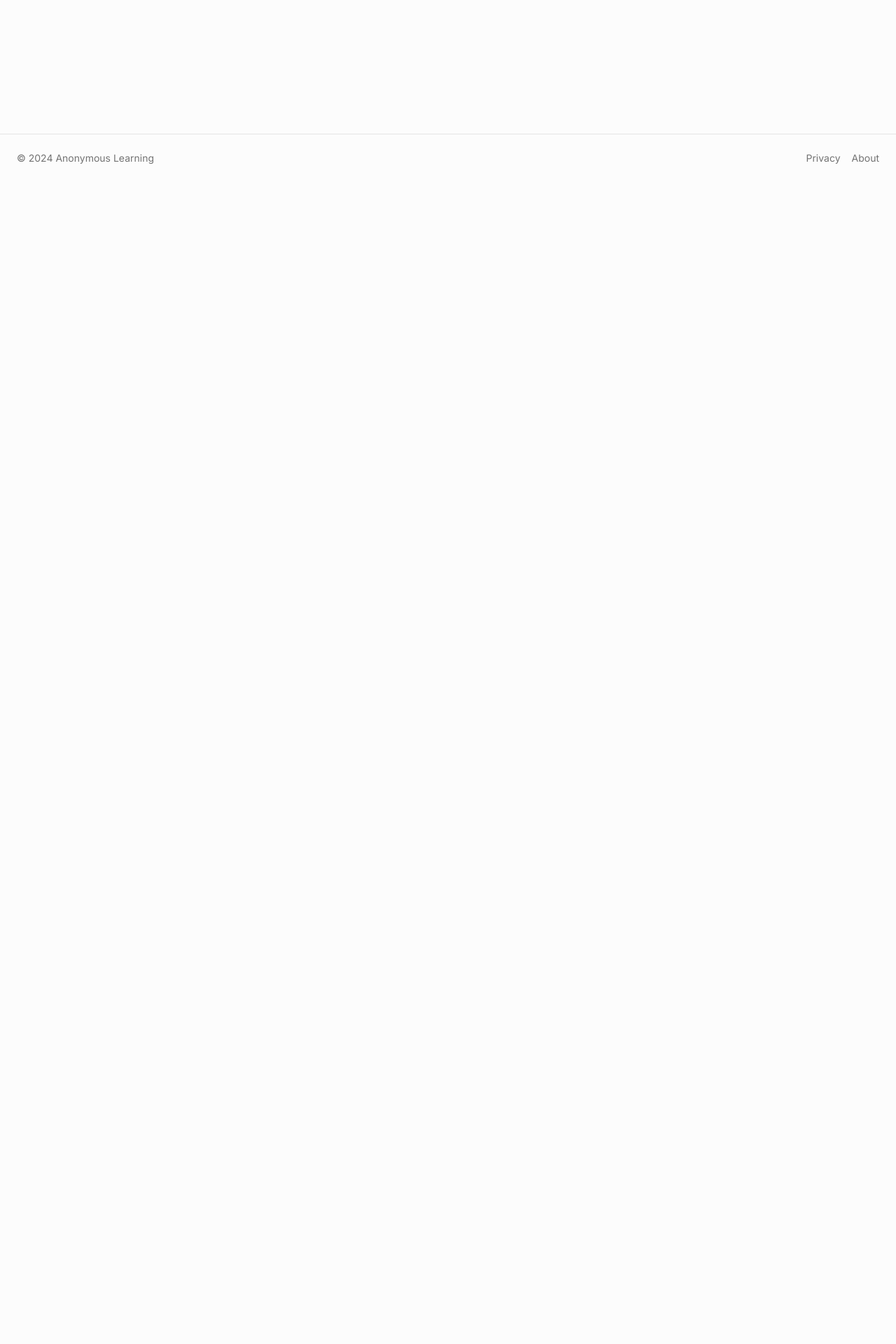
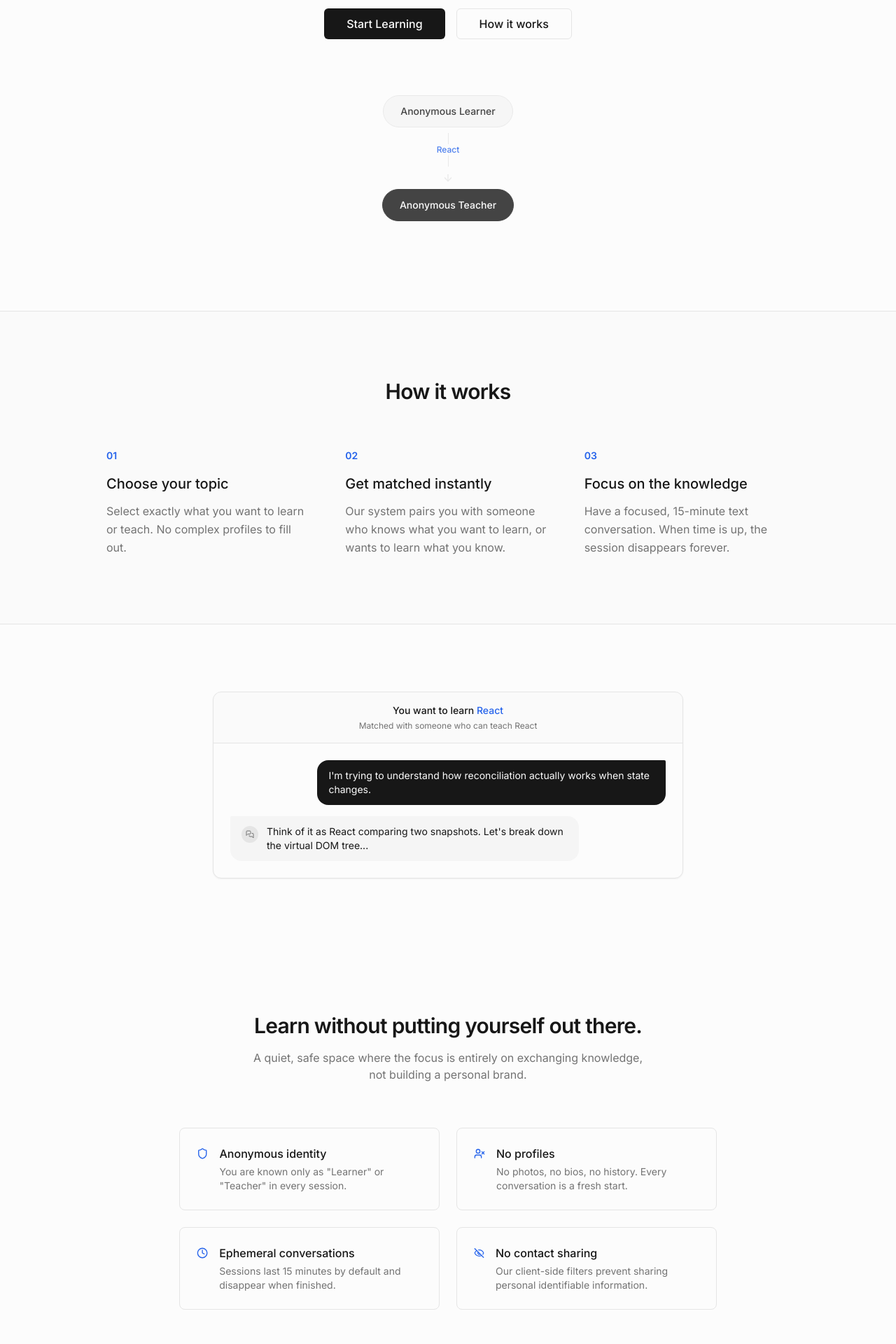
Before and after one commit to kasturirasekar/anonymous, a React (Vite) app in the folder anonymous-learning/: page / in a window 1280 px wide. Shown: the part 540-2460 px from the top of the page at 70% size. Before the commit the page ends 800 px from the top, so only its background shows below. Built offline with nearby package versions, Linux system fonts and the light colour scheme.

Commit message:
feat: build anonymous learning landing page

```diff
--- a/anonymous-learning/src/App.tsx
+++ b/anonymous-learning/src/App.tsx
@@ -1,25 +1,28 @@
-import { BrowserRouter as Router, Routes, Route, Outlet } from 'react-router-dom';
+import { BrowserRouter as Router, Routes, Route, Outlet, Link } from 'react-router-dom';
+import Landing from './pages/Landing';
 
 // Application Shell / Layout
 function AppLayout() {
   return (
     <div className="min-h-screen flex flex-col selection:bg-accent/20">
-      {/* Navbar placeholder */}
       <header className="h-16 border-b border-border flex items-center px-6 sticky top-0 bg-background/80 backdrop-blur-sm z-50">
-        <div className="font-semibold tracking-tight text-lg">Anonymous Learning</div>
+        <Link to="/" className="font-semibold tracking-tight text-lg hover:opacity-80 transition-opacity">
+          Anonymous Learning
+        </Link>
       </header>
 
       {/* Main content */}
-      <main className="flex-1 flex flex-col">
+      <main className="flex-1 flex flex-col items-center">
         <Outlet />
       </main>
 
-      {/* Footer placeholder */}
-      <footer className="py-6 px-6 border-t border-border text-sm text-muted-foreground flex justify-between">
-        <div>© 2024 Anonymous Learning</div>
-        <div className="flex gap-4">
-          <a href="#" className="hover:text-foreground transition-colors">Privacy</a>
-          <a href="#" className="hover:text-foreground transition-colors">About</a>
+      <footer className="py-8 px-6 border-t border-border text-sm text-muted-foreground flex flex-col sm:flex-row justify-between items-center gap-4 bg-background">
+        <div>© {new Date().getFullYear()} Anonymous Learning</div>
+        <div className="flex gap-6">
+          <Link to="/about" className="hover:text-foreground transition-colors">Privacy</Link>
+          <Link to="/about" className="hover:text-foreground transition-colors">How it works</Link>
+          <Link to="/about" className="hover:text-foreground transition-colors">About</Link>
+          <a href="#" className="hover:text-foreground transition-colors">GitHub</a>
         </div>
       </footer>
     </div>
@@ -43,7 +46,7 @@ function App() {
     <Router>
       <Routes>
         <Route path="/" element={<AppLayout />}>
-          <Route index element={<PlaceholderPage title="Landing Page" />} />
+          <Route index element={<Landing />} />
           <Route path="login" element={<PlaceholderPage title="Login" />} />
           <Route path="verify" element={<PlaceholderPage title="Verify" />} />
           <Route path="dashboard" element={<PlaceholderPage title="Dashboard" />} />
--- /dev/null
+++ b/anonymous-learning/src/components/Button.tsx
@@ -0,0 +1,37 @@
+import { ButtonHTMLAttributes, forwardRef } from 'react';
+import { clsx, type ClassValue } from 'clsx';
+import { twMerge } from 'tailwind-merge';
+
+export function cn(...inputs: ClassValue[]) {
+  return twMerge(clsx(inputs));
+}
+
+interface ButtonProps extends ButtonHTMLAttributes<HTMLButtonElement> {
+  variant?: 'primary' | 'secondary' | 'outline' | 'ghost';
+  size?: 'sm' | 'md' | 'lg';
+}
+
+export const Button = forwardRef<HTMLButtonElement, ButtonProps>(
+  ({ className, variant = 'primary', size = 'md', ...props }, ref) => {
+    return (
+      <button
+        ref={ref}
+        className={cn(
+          'inline-flex items-center justify-center rounded-md text-sm font-medium transition-colors focus-visible:outline-none focus-visible:ring-2 focus-visible:ring-accent disabled:opacity-50 disabled:pointer-events-none',
+          {
+            'bg-foreground text-background hover:bg-foreground/90': variant === 'primary',
+            'bg-muted text-foreground hover:bg-muted/80': variant === 'secondary',
+            'border border-border bg-transparent hover:bg-muted': variant === 'outline',
+            'bg-transparent hover:bg-muted text-foreground': variant === 'ghost',
+            'h-9 px-4 py-2': size === 'md',
+            'h-8 px-3 text-xs': size === 'sm',
+            'h-11 px-8 text-base': size === 'lg',
+          },
+          className
+        )}
+        {...props}
+      />
+    );
+  }
+);
+Button.displayName = 'Button';
--- /dev/null
+++ b/anonymous-learning/src/pages/Landing.tsx
@@ -0,0 +1,150 @@
+import { useNavigate } from 'react-router-dom';
+import { Shield, UserX, Clock, EyeOff, ArrowDown, MessagesSquare } from 'lucide-react';
+import { Button } from '../components/Button';
+
+export default function Landing() {
+  const navigate = useNavigate();
+
+  return (
+    <div className="flex flex-col items-center w-full">
+      {/* Hero Section */}
+      <section className="w-full max-w-5xl px-6 py-24 md:py-32 flex flex-col items-center text-center">
+        <h1 className="text-4xl md:text-6xl font-semibold tracking-tight text-foreground max-w-3xl leading-tight">
+          Learn something.<br />
+          Teach something.<br />
+          <span className="text-muted-foreground">Meet someone anonymous.</span>
+        </h1>
+        <p className="mt-6 text-lg md:text-xl text-muted-foreground max-w-2xl">
+          Anonymous Learning pairs you with strangers based on what they want to learn and what you know.
+        </p>
+
+        <div className="mt-10 flex flex-col sm:flex-row gap-4">
+          <Button size="lg" onClick={() => navigate('/login')}>
+            Start Learning
+          </Button>
+          <Button size="lg" variant="outline" onClick={() => {
+            document.getElementById('how-it-works')?.scrollIntoView({ behavior: 'smooth' });
+          }}>
+            How it works
+          </Button>
+        </div>
+
+        {/* Abstract Visual Concept */}
+        <div className="mt-20 flex flex-col items-center select-none opacity-80">
+          <div className="px-6 py-3 rounded-full bg-muted border border-border text-sm font-medium">
+            Anonymous Learner
+          </div>
+          <div className="h-12 w-px bg-border flex items-center justify-center my-2 relative">
+             <div className="absolute bg-background px-2 text-xs font-medium text-accent">React</div>
+          </div>
+          <ArrowDown className="text-border mb-2" size={16} />
+          <div className="px-6 py-3 rounded-full bg-foreground text-background border border-foreground text-sm font-medium">
+            Anonymous Teacher
+          </div>
+        </div>
+      </section>
+
+      {/* How it Works Section */}
+      <section id="how-it-works" className="w-full bg-muted/30 py-24 border-y border-border">
+        <div className="max-w-5xl mx-auto px-6">
+          <h2 className="text-3xl font-semibold tracking-tight mb-16 text-center">How it works</h2>
+          <div className="grid md:grid-cols-3 gap-12">
+            <div className="flex flex-col">
+              <span className="text-accent text-sm font-bold mb-4">01</span>
+              <h3 className="text-xl font-medium mb-3">Choose your topic</h3>
+              <p className="text-muted-foreground leading-relaxed">
+                Select exactly what you want to learn or teach. No complex profiles to fill out.
+              </p>
+            </div>
+            <div className="flex flex-col">
+              <span className="text-accent text-sm font-bold mb-4">02</span>
+              <h3 className="text-xl font-medium mb-3">Get matched instantly</h3>
+              <p className="text-muted-foreground leading-relaxed">
+                Our system pairs you with someone who knows what you want to learn, or wants to learn what you know.
+              </p>
+            </div>
+            <div className="flex flex-col">
+              <span className="text-accent text-sm font-bold mb-4">03</span>
+              <h3 className="text-xl font-medium mb-3">Focus on the knowledge</h3>
+              <p className="text-muted-foreground leading-relaxed">
+                Have a focused, 15-minute text conversation. When time is up, the session disappears forever.
+              </p>
+            </div>
+          </div>
+        </div>
+      </section>
+
+      {/* Example Match Section */}
+      <section className="w-full max-w-5xl mx-auto px-6 py-24 flex flex-col items-center">
+        <div className="w-full max-w-2xl border border-border rounded-xl bg-background shadow-sm overflow-hidden flex flex-col">
+          <div className="border-b border-border bg-muted/30 p-4 text-center">
+            <p className="text-sm font-medium">You want to learn <span className="text-accent">React</span></p>
+            <p className="text-xs text-muted-foreground mt-1">Matched with someone who can teach React</p>
+          </div>
+          <div className="p-6 flex flex-col gap-4 bg-grid-slate-50">
+            <div className="self-end max-w-[80%] bg-foreground text-background rounded-2xl rounded-tr-sm px-4 py-3 text-sm">
+              I'm trying to understand how reconciliation actually works when state changes.
+            </div>
+            <div className="self-start max-w-[80%] bg-muted rounded-2xl rounded-tl-sm px-4 py-3 text-sm flex items-start gap-3">
+              <div className="w-6 h-6 rounded-full bg-border flex items-center justify-center flex-shrink-0 mt-0.5">
+                <MessagesSquare size={12} className="text-muted-foreground" />
+              </div>
+              <div>
+                Think of it as React comparing two snapshots. Let's break down the virtual DOM tree...
+              </div>
+            </div>
+          </div>
+        </div>
+      </section>
+
+      {/* Privacy Section */}
+      <section className="w-full max-w-5xl mx-auto px-6 py-24">
+        <div className="text-center mb-16">
+          <h2 className="text-3xl font-semibold tracking-tight">Learn without putting yourself out there.</h2>
+          <p className="text-muted-foreground mt-4 max-w-xl mx-auto">
+            A quiet, safe space where the focus is entirely on exchanging knowledge, not building a personal brand.
+          </p>
+        </div>
+
+        <div className="grid sm:grid-cols-2 gap-6 max-w-3xl mx-auto">
+          <div className="p-6 border border-border rounded-lg bg-background flex items-start gap-4">
+            <Shield className="text-accent" />
+            <div>
+              <h3 className="font-medium mb-1">Anonymous identity</h3>
+              <p className="text-sm text-muted-foreground">You are known only as "Learner" or "Teacher" in every session.</p>
+            </div>
+          </div>
+          <div className="p-6 border border-border rounded-lg bg-background flex items-start gap-4">
+            <UserX className="text-accent" />
+            <div>
+              <h3 className="font-medium mb-1">No profiles</h3>
+              <p className="text-sm text-muted-foreground">No photos, no bios, no history. Every conversation is a fresh start.</p>
+            </div>
+          </div>
+          <div className="p-6 border border-border rounded-lg bg-background flex items-start gap-4">
+            <Clock className="text-accent" />
+            <div>
+              <h3 className="font-medium mb-1">Ephemeral conversations</h3>
+              <p className="text-sm text-muted-foreground">Sessions last 15 minutes by default and disappear when finished.</p>
+            </div>
+          </div>
+          <div className="p-6 border border-border rounded-lg bg-background flex items-start gap-4">
+            <EyeOff className="text-accent" />
+            <div>
+              <h3 className="font-medium mb-1">No contact sharing</h3>
+              <p className="text-sm text-muted-foreground">Our client-side filters prevent sharing personal identifiable information.</p>
+            </div>
+          </div>
+        </div>
+      </section>
+
+      {/* Bottom CTA */}
+      <section className="w-full border-t border-border bg-muted/30 py-24 text-center px-6">
+        <h2 className="text-2xl font-medium tracking-tight mb-6">Ready to exchange knowledge?</h2>
+        <Button size="lg" onClick={() => navigate('/login')}>
+          Enter the learning room
+        </Button>
+      </section>
+    </div>
+  );
+}
```
Also changed, not shown: 1 other file (tests, documents, lock files or other folders).
